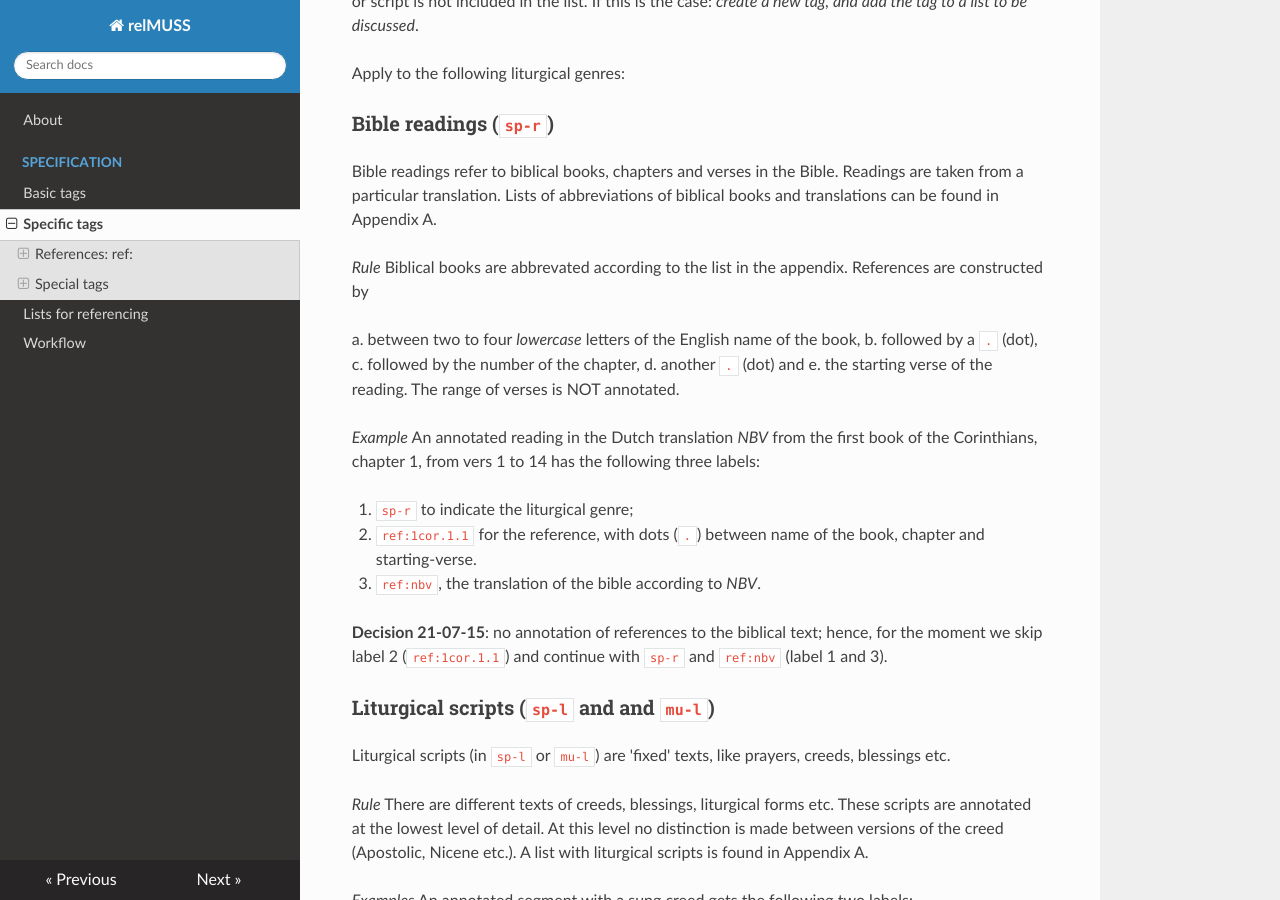
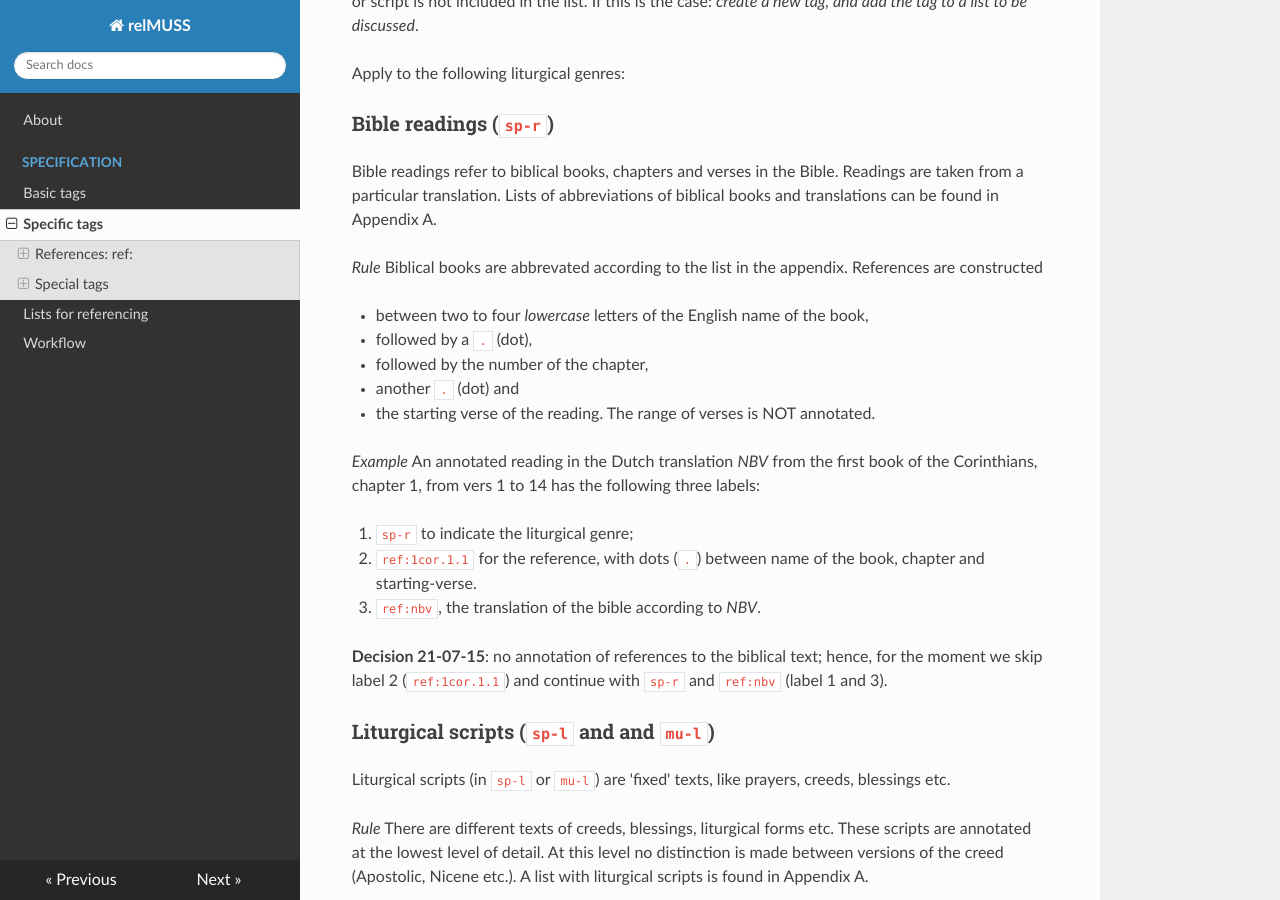
Before and after one commit to ttjpleizier/relmuss-specification, an MkDocs documentation site: the page built from docs/attributes.md, in a window 1280 px wide and 900 px high, scrolled down 639 px. Built offline with MkDocs 1.6.1, drawn with Linux system fonts in a browser that asks for light colours; nearby versions of some CDN libraries.

```diff
--- a/docs/attributes.md
+++ b/docs/attributes.md
@@ -22,13 +22,13 @@ Apply to the following liturgical genres:
 ### Bible readings (`sp-r`)
 Bible readings refer to biblical books, chapters and verses in the Bible. Readings are taken from a particular translation. Lists of abbreviations of biblical books and translations can be found in Appendix A.
 
-*Rule* Biblical books are abbrevated according to the list in the appendix. References are constructed by
+*Rule* Biblical books are abbrevated according to the list in the appendix. References are constructed
 
-a. between two to four *lowercase* letters of the English name of the book,
-b. followed by a `.` (dot),
-c. followed by the number of the chapter,
-d. another `.` (dot) and
-e. the starting verse of the reading. The range of verses is NOT annotated.
+- between two to four *lowercase* letters of the English name of the book,
+- followed by a `.` (dot),
+- followed by the number of the chapter,
+- another `.` (dot) and
+- the starting verse of the reading. The range of verses is NOT annotated.
 
 *Example* An annotated reading in the Dutch translation *NBV* from the first book of the Corinthians, chapter 1, from vers 1 to 14 has the following three labels:
 
```
